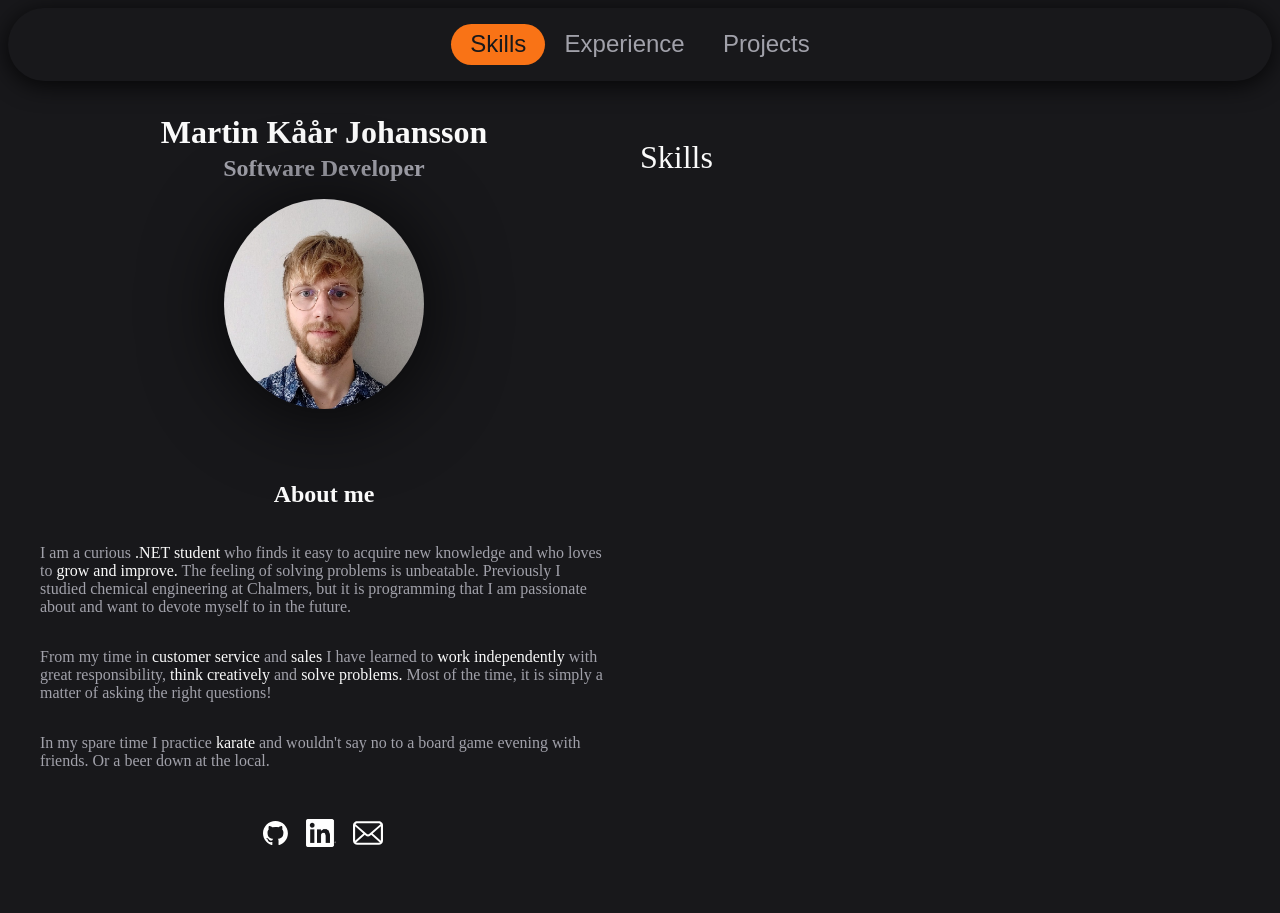
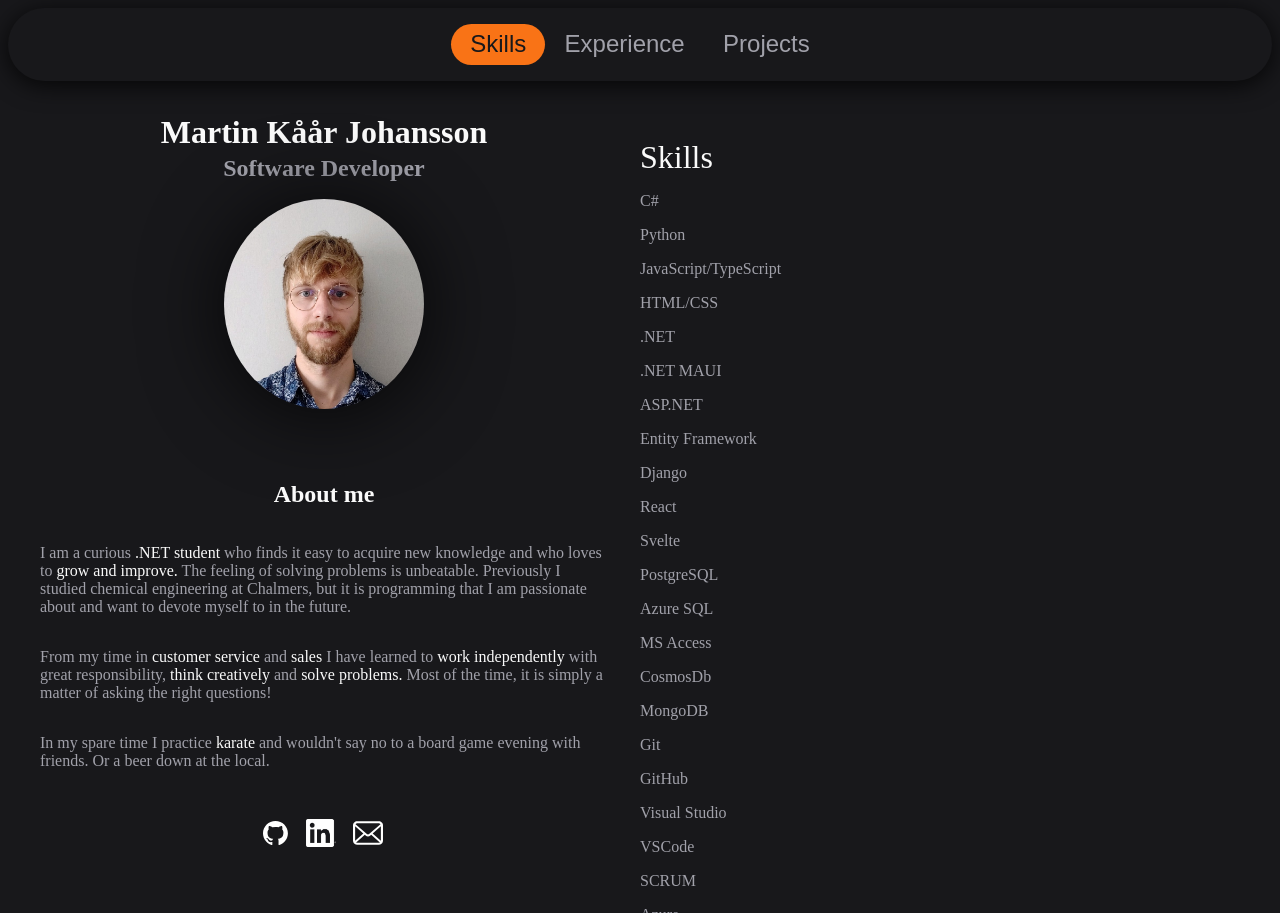
Before and after one commit to DefinitelyUnlikely/definitelyunlikely.github.io, a SvelteKit app in the folder portfolio/: page / in a window 1280 px wide. Both pictures are taken after a click on the button "Skills". Built offline with nearby package versions, Linux system fonts and the light colour scheme.

Commit message:
add skills into the arrays, fix styling later

```diff
--- a/portfolio/src/components/sections/skills.svelte
+++ b/portfolio/src/components/sections/skills.svelte
@@ -1,19 +1,63 @@
 <script lang="ts">
-    let languages: string[] = [];
-    let frameworks: string[] = [];
-    let databases: string[] = [];
-    let tools: string[] = [];
+    let languages: string[] = [
+        "C#",
+        "Python",
+        "JavaScript/TypeScript",
+        "HTML/CSS",
+    ];
+    let frameworks: string[] = [
+        ".NET",
+        ".NET MAUI",
+        "ASP.NET",
+        "Entity Framework",
+        "Django",
+        "React",
+        "Svelte",
+    ];
+    let databases: string[] = [
+        "PostgreSQL",
+        "Azure SQL",
+        "MS Access",
+        "CosmosDb",
+        "MongoDB",
+    ];
+    let tools: string[] = [
+        "Git",
+        "GitHub",
+        "Visual Studio",
+        "VSCode",
+        "SCRUM",
+        "Azure",
+        "Docker",
+        "xUnit",
+    ];
 </script>
 
 <h2 class="lighter-text">Skills</h2>
 
-<div class="languages-section"></div>
+<div class="languages-section">
+    {#each languages as language}
+        <p>{language}</p>
+    {/each}
+</div>
 
-<div class="frameworks-section"></div>
+<div class="frameworks-section">
+    {#each frameworks as framework}
+        <p>{framework}</p>
+    {/each}
+</div>
 
-<div class="databases-section"></div>
+<div class="databases-section">
+    {#each databases as database}
+        <p>{database}</p>
+    {/each}
+</div>
 
-<div class="tools-section"></div>
+<div class="tools-section">
+    {#each tools as tool}
+        <p>{tool}</p>
+    {/each}
+</div>
 
 <!-- Languages: C#, Python, JavaScript/TypeScript, HTML/CSS
 
```
